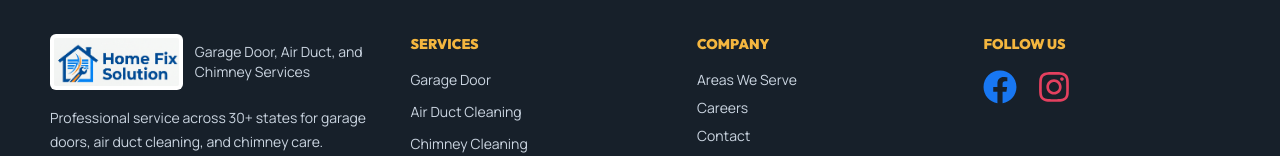
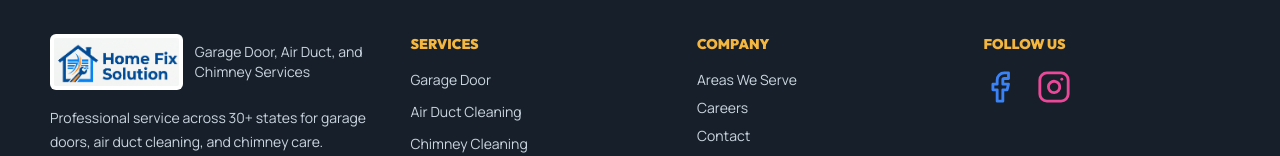
Before and after one commit to anasrehmanworks/home-fix-solutions, a Next.js app: page / in a window 1280 px wide. Shown: the part 6429-6585 px from the top of the page. Built offline with nearby package versions, Linux system fonts and the light colour scheme.

Commit message:
Updated footer services and social links

```diff
--- a/components/Footer.tsx
+++ b/components/Footer.tsx
@@ -1,7 +1,7 @@
 import Link from "next/link";
 import Image from "next/image";
 import { Phone } from "lucide-react";
-import { FaFacebook, FaInstagram } from "react-icons/fa";
+import { Facebook, Instagram } from "lucide-react";;
 import { site, statesServed } from "@/lib/site";
 
 export function Footer() {
@@ -135,7 +135,7 @@ export function Footer() {
               aria-label="Facebook"
               className="transition duration-200 hover:brightness-125"
             >
-              <FaFacebook size={34} color="#1877F2" />
+              <Facebook size={34} className="text-blue-500"  />
             </a>
 
             <a
@@ -145,7 +145,7 @@ export function Footer() {
               aria-label="Instagram"
               className="transition duration-200 hover:brightness-125"
             >
-              <FaInstagram size={34} color="#E4405F" />
+              <Instagram size={34} className="text-pink-500" />
             </a>
           </div>
         </div>
```
